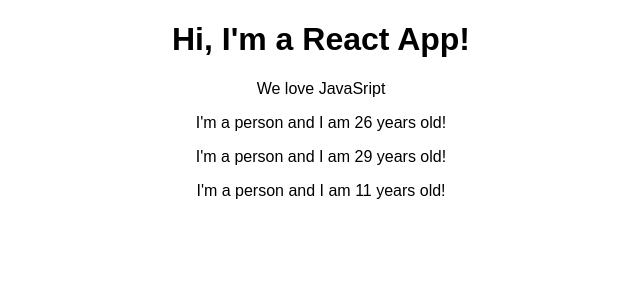
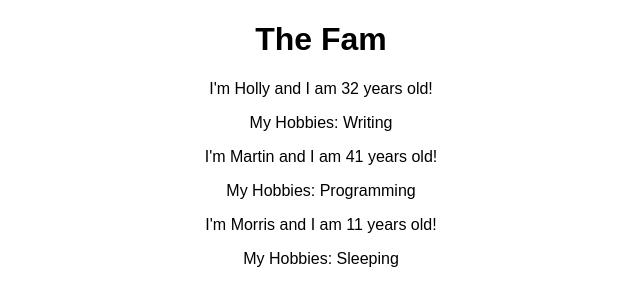
Before and after one commit to LittleBlue418/learning-react, a React (Create React App) app: page / in a window 1280 px wide. Shown: the top 306 px of the page, without its empty margins (319-959 px from the left). Built offline with nearby package versions, Linux system fonts and the light colour scheme.

Commit message:
Props and adding information

```diff
--- a/src/App.js
+++ b/src/App.js
@@ -6,11 +6,10 @@ class App extends Component {
   render() {
     return (
       <div className="App">
-        <h1>Hi, I'm a React App!</h1>
-        <p>We love JavaSript</p>
-        <Person />
-        <Person />
-        <Person />
+        <h1>The Fam</h1>
+        <Person name="Holly" age="32">My Hobbies: Writing</Person>
+        <Person name="Martin" age="41">My Hobbies: Programming</Person>
+        <Person name="Morris" age="11">My Hobbies: Sleeping</Person>
       </div>
       //return React.createElement('div', {className: 'App'}, React.createElement('h1', null, 'Hi I\'m a React App!!!'))
     );
--- a/src/Person/Person.js
+++ b/src/Person/Person.js
@@ -1,7 +1,13 @@
 import React from 'react';
 
-const person = () => {
-  return <p>I'm a person and I am {Math.floor(Math.random() * 30)} years old!</p>
+const person = (props) => {
+  return (
+  <div>
+    <p>I'm {props.name} and I am {props.age} years old!</p>
+    <p>{props.children}</p>
+  </div>
+
+  )
 };
 
 export default person;
```
